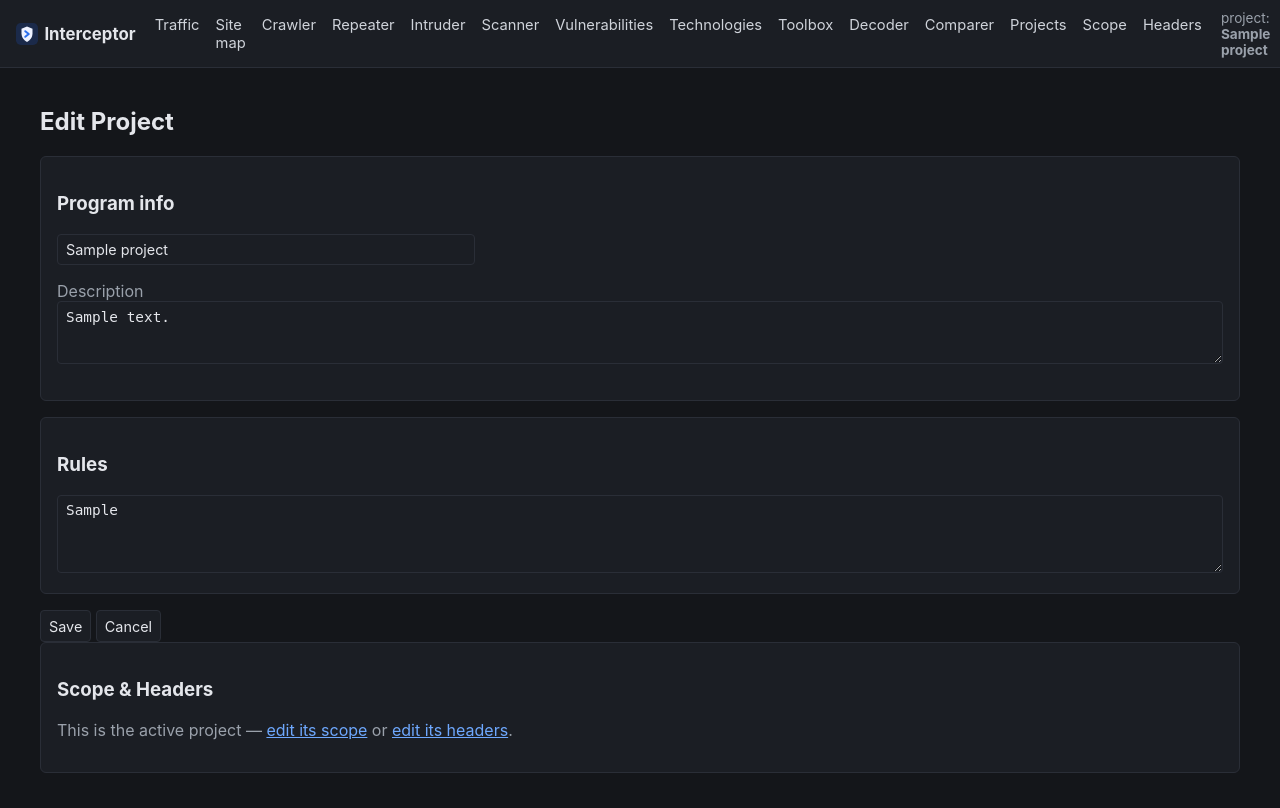
After one commit to AlaBYahya/interceptor, a Django app: page /projects/1/edit/ in a window 1280 px wide; the page is wider, and only the part inside the window is pictured. The commit adds this page. Run offline with Django 5.2, Linux system fonts and the light colour scheme; a user stored in the database is signed in; tables that the repository leaves empty hold one stand-in row (values such as "Sample post"); parts of the project's set-up code (start-up, migrations or seed data) failed here and were passed over.

Commit message:
Add project editing (name, description, rules)
Projects previously had no edit path at all after creation — only
Activate/Export/Delete. New /projects/<pk>/edit/ page, linked from an
Edit button on the Projects list. Scope/Headers still only apply to
whichever project is active (unchanged, existing constraint), so the
edit page surfaces an Activate shortcut when editing a non-active one
instead of silently hiding the limitation.

```diff
--- a/django/core/urls.py
+++ b/django/core/urls.py
@@ -5,6 +5,7 @@ from . import views
 urlpatterns = [
     path("", views.project_list, name="project_list"),
     path("new/", views.project_create, name="project_create"),
+    path("<int:pk>/edit/", views.project_edit, name="project_edit"),
     path("<int:pk>/activate/", views.project_activate, name="project_activate"),
     path("<int:pk>/delete/", views.project_delete, name="project_delete"),
     path("<int:pk>/export/", views.project_export, name="project_export"),
--- a/django/core/views.py
+++ b/django/core/views.py
@@ -73,6 +73,29 @@ def project_create(request):
         return redirect("core:project_list")
 
     return render(request, "core/project_create.html")
+
+
+@login_required
+def project_edit(request, pk):
+    project = get_object_or_404(Project, pk=pk)
+
+    if request.method == "POST":
+        name = request.POST.get("name", "").strip()
+        if not name:
+            messages.error(request, "Project name is required.")
+            return redirect("core:project_edit", pk=project.pk)
+        if Project.objects.exclude(pk=project.pk).filter(name=name).exists():
+            messages.error(request, f"A project named '{name}' already exists.")
+            return redirect("core:project_edit", pk=project.pk)
+
+        project.name = name
+        project.description = request.POST.get("description", "").strip()
+        project.rules = request.POST.get("rules", "").strip()
+        project.save(update_fields=["name", "description", "rules"])
+        messages.success(request, f"Saved '{project.name}'.")
+        return redirect("core:project_list")
+
+    return render(request, "core/project_edit.html", {"project": project})
 
 
 @login_required
--- /dev/null
+++ b/django/templates/core/project_edit.html
@@ -0,0 +1,38 @@
+{% extends "base.html" %}
+{% block title %}Edit {{ project.name }} — Interceptor{% endblock %}
+{% block content %}
+<h2>Edit Project</h2>
+
+<form method="post">
+    {% csrf_token %}
+    <div class="panel">
+        <h3>Program info</h3>
+        <p><input type="text" name="name" value="{{ project.name }}" required style="width: 100%; max-width: 400px;"></p>
+        <p>
+            <label class="muted">Description</label><br>
+            <textarea name="description" rows="3">{{ project.description }}</textarea>
+        </p>
+    </div>
+
+    <div class="panel">
+        <h3>Rules</h3>
+        <textarea name="rules" rows="4">{{ project.rules }}</textarea>
+    </div>
+
+    <button type="submit">Save</button>
+    <a href="{% url 'core:project_list' %}"><button type="button">Cancel</button></a>
+</form>
+
+<div class="panel">
+    <h3>Scope &amp; Headers</h3>
+    {% if project.is_active %}
+    <p class="muted">This is the active project — <a href="{% url 'core:scope_list' %}">edit its scope</a> or <a href="{% url 'core:header_list' %}">edit its headers</a>.</p>
+    {% else %}
+    <p class="muted">Scope and Headers pages always operate on the active project, and this isn't it. Activate it first to edit its scope/headers.</p>
+    <form method="post" action="{% url 'core:project_activate' project.pk %}">
+        {% csrf_token %}
+        <button type="submit">Activate '{{ project.name }}'</button>
+    </form>
+    {% endif %}
+</div>
+{% endblock %}
--- a/django/templates/core/project_list.html
+++ b/django/templates/core/project_list.html
@@ -33,6 +33,7 @@
                     <button type="submit">Activate</button>
                 </form>
                 {% endif %}
+                <a href="{% url 'core:project_edit' project.pk %}"><button type="button">Edit</button></a>
                 <a href="{% url 'core:project_export' project.pk %}"><button type="button">Export</button></a>
                 <form class="inline" method="post" action="{% url 'core:project_delete' project.pk %}" onsubmit="return confirm('Delete project \'{{ project.name }}\' and ALL its data (traffic, findings, vulnerabilities, everything)? This cannot be undone.');">
                     {% csrf_token %}
```
